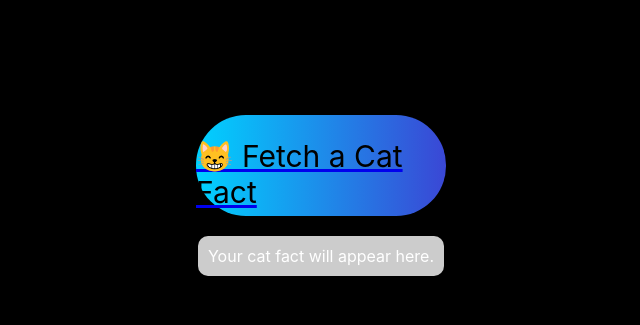
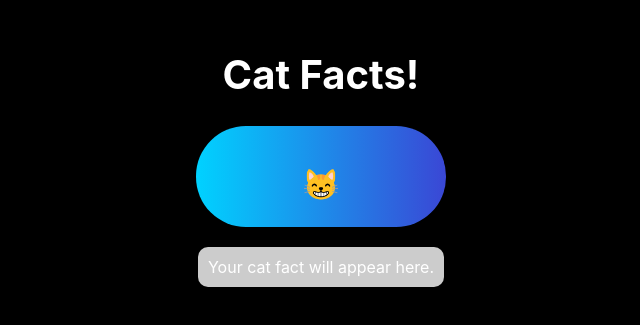
Before and after one commit to Elli2022/CatFactsAPI-project, a plain HTML site: page index.html in a window 1280 px wide. Shown: the part 245-570 px from the top of the page, without its empty margins (319-959 px from the left). Drawn offline with Linux system fonts and the light colour scheme.

Commit message:
fixed some layout and updates Javascript

```diff
--- a/index.html
+++ b/index.html
@@ -9,9 +9,7 @@
 </head>
 <body>
     <h1>Cat Facts!</h1>
-    <a target="_blank" href="https://www.producthunt.com/posts/gradient-buttons-for-react-native">
-        <div class="button" id="fetch-fact">😸 Fetch a Cat Fact</div>
-    </a>
+    <div class="button" id="fetch-fact">😸</div>
     <p id="cat-fact">Your cat fact will appear here.</p>
     <script src="script.js"></script>
 </body>
--- a/script.js
+++ b/script.js
@@ -1,5 +1,4 @@
-document.getElementById('fetch-fact').addEventListener('click', function(event) {
-    event.preventDefault();
+document.getElementById('fetch-fact').addEventListener('click', function() {
     fetch('https://catfact.ninja/fact')
         .then(response => response.json())
         .then(data => {
--- a/style.css
+++ b/style.css
@@ -8,26 +8,38 @@ body {
     font-family: -apple-system, BlinkMacSystemFont, sans-serif;
 }
 
+h1{
+    color: white;
+    font-size: 40px;
+}
 .button {
     cursor: pointer;
     width: 250px;
     height: 85px;
     border-radius: 50px;
     background: linear-gradient(90deg, #fcff9e 0%, #c67700 100%);
-    animation: gradient 2.5s infinite 0.8s cubic-bezier(0.2, 0.8, 0.2, 1.2);
+    animation: gradient 2.5s infinite;
     padding-top: 16px;
     display: flex;
     justify-content: center;
     align-items: center;
-    font-size: 30px; /* Adjusted for better visibility */
-    text-decoration: none; /* Remove underline from links */
+    font-size: 30px;
     color: black; /* Set text color */
+    text-align: center;
 }
 
 @keyframes gradient {
-    0% { background: linear-gradient(90deg, #00d2ff 0%, #3a47d5 100%); }
-    /* Include other gradient steps as required */
-    100% { background: linear-gradient(90deg, #00d2ff 0%, #3a47d5 100%); }
+    0% { background: linear-gradient(90deg, #00d2ff 0%, #3a47d5 100%) }
+    10% { background: linear-gradient(90deg, #d53369 0%, #daae51 100%) }
+    20% { background: linear-gradient(90deg, #FDBB2D 0%, #3A1C71 100%) }
+    30% { background: linear-gradient(90deg, #FDBB2D 0%, #22C1C3 100%) }
+    40% { background: linear-gradient(90deg, #f8ff00 0%, #3ad59f 100%) }
+    50% { background: linear-gradient(90deg, #00C9FF 0%, #92FE9D 100%) }
+    60% { background: linear-gradient(90deg, #0700b8 0%, #00ff88 100%) }
+    70% { background: linear-gradient(90deg, #3F2B96 0%, #A8C0FF 100%) }
+    80% { background: linear-gradient(90deg, #FC466B 0%, #3F5EFB 100%) }
+    90% { background: linear-gradient(90deg, #4b6cb7 0%, #182848 100%) }
+    100% { background: linear-gradient(90deg, #00d2ff 0%, #3a47d5 100%) }
 }
 
 #cat-fact {
```
